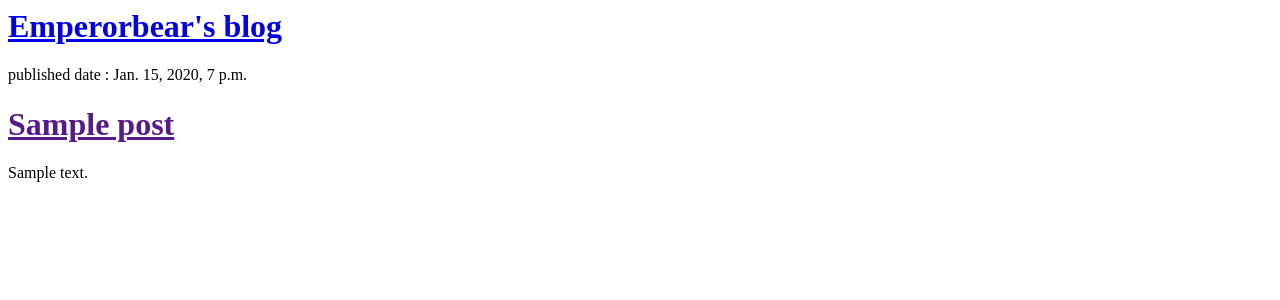
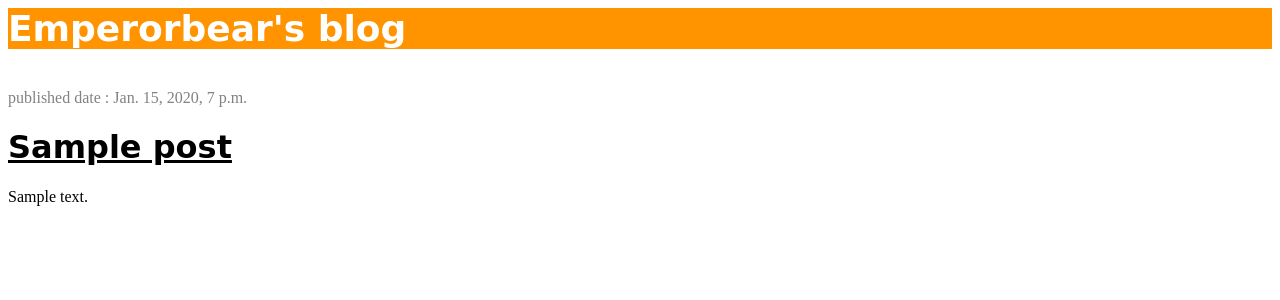
Before and after one commit to emperorbear/my-first-blog, a Django app: page / in a window 1280 px wide. Shown: the top 300 px of the page. Run offline with Django 3.2, Linux system fonts and the light colour scheme; tables that the repository leaves empty hold one stand-in row (values such as "Sample post"); some libraries are stand-ins or nearby versions.

Commit message:
i fiexd sum code

```diff
--- /dev/null
+++ b/blog/static/css/blog.css
@@ -0,0 +1,52 @@
+h1 a{
+  color:#FCA205;
+  }
+
+
+.page-header{
+  background-color:#ff9400;
+  margin-top:0
+  padding: 20px 20px 20px 40;
+  }
+
+.page-header h1, .page-header h1 a , .page-header h1 a:visited , .page-header h1 a:active {
+  color:#ffffff;
+  font-size:36px;
+  text-decoration:none;
+
+}
+
+.content{
+  margin-top:40px
+}
+
+h1, h2, h3, h4{
+font-family:'Lobster',cursive;
+}
+
+.date{
+  color:#828282;
+}
+
+.save{
+  float:right;
+}
+
+.post-form textarea, .post-form input{
+
+  width:100%
+}
+
+.top-menu, .top-menu:hover, .top-menu:visited {
+
+}
+
+
+.post{
+  margin-bottom:70px;
+}
+
+.post h1 a,  post h1 a:visited{
+  color:#000000;
+
+}
--- /dev/null
+++ b/blog/templates/blog/base.html
@@ -0,0 +1,29 @@
+{% load staticfiles %}
+<html>
+  <meta char-set="utf-8">
+  <head>
+    <link rel="stylesheet" href="maxcdn.bootstrapcdn.com/bootstrap/3.2.0/bootstrap.min.css>
+    <link rel="stylesheet" href="maxcdn.bootstrapcdn.com/bootstrap/3.2.0/bootstrap-theme.min.css">
+    <link rel="stylesheet" href="{% static 'css/blog.css' %}">
+     <title>
+      Emperorbear's blog
+
+    </title>
+
+
+  <body>
+    <header>
+      <div class="page-header">
+        <h1><a href="#">Emperorbear's blog</a></h1>
+      </div>
+    </header>
+    <div class="content container">
+      <div class="row">
+        <div class="col-md-8">
+          {% block content %}
+          {% endblock %}
+        </div>
+      </div>
+    </div>
+  </body>
+</html>
--- a/blog/templates/blog/post_list.html
+++ b/blog/templates/blog/post_list.html
@@ -1,25 +1,12 @@
-<html>
-  <meta char-set="utf-8">
-  <head>
-    <title>
-      Emperorbear's blog
-
-    </title>
-
-
-  <body>
-    <header>
-      <h1><a href="#">Emperorbear's blog</a></h1>
-    </header>
-    {% for post in posts  %}
-      <div>
-        <p>published date : {{post.published_date}}</p>
-        <h1><a href="">{{post.title}}</a></h1>
-        <p> {{post.text|linebreaks}}<p>
-      </div>
-    {% endfor %}
-  </body>
-
-
-
-</html>
+{% extends 'blog/base.html' %}
+{% block content %}
+          {% for post in posts  %}
+          <div class="post">
+            <div class="date">
+            <p>published date : {{post.published_date}}</p>
+          </div>
+          <h1><a href="{% url 'post_detail' pk=post.pk %}">{{post.title}}</a></h1>
+            <p> {{post.text|linebreaks}}<p>
+          </div>
+          {% endfor %}
+{% endblock %}
--- a/blog/urls.py
+++ b/blog/urls.py
@@ -3,4 +3,5 @@ from django.conf.urls import url
 
 urlpatterns=[
         url(r'^$', views.post_list, name='post_list'),
+        url(r'^post/(?P<pk>\d+)/$', views.post_detail, name='post_detail'),
         ]
--- a/blog/views.py
+++ b/blog/views.py
@@ -1,4 +1,4 @@
-from django.shortcuts import render
+from django.shortcuts import render, get_object_or_404
 from .models import Post
 from django.utils import timezone
 # Create your views here.
@@ -7,3 +7,7 @@ from django.utils import timezone
 def post_list(request):
     posts=Post.objects.all().order_by('published_date')
     return render(request, 'blog/post_list.html',{'posts':posts})
+
+def post_detail(request, pk):
+    post=get_object_or_404(Post, pk=pk)
+    return render(request, 'blog/post_detail.html',{'post':post})
```
Also changed, not shown: blog/templates/blog/post_detail.html (added, +13 -0 lines).
